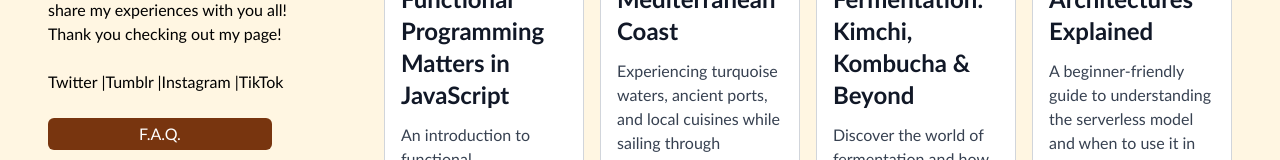
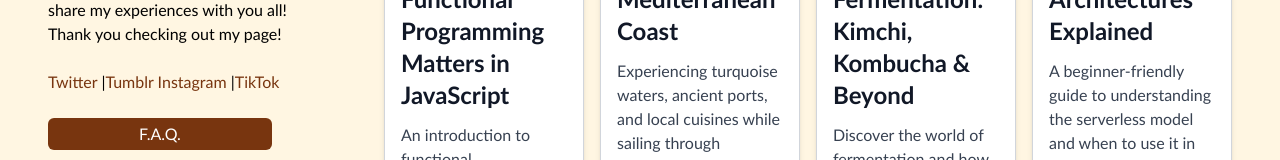
Before and after one commit to NMekks/elevvo-internship-task4-blog-homapage, a React (Create React App) app: page / in a window 1280 px wide. Shown: the part 426-586 px from the top of the page. Built offline with nearby package versions, Linux system fonts and the light colour scheme.

Commit message:
fixed some more styling, added transitioning to the blog post cards

```diff
--- a/src/Blog.js
+++ b/src/Blog.js
@@ -42,13 +42,23 @@ const Blog = () => {
           </p>
         </div>
         <div className="socials">
-        <a href="#">Twitter |</a>
-        <a href="#">Tumblr |</a>
-        <a href="#">Instagram |</a>
-        <a href="#">TikTok</a>
+          <a className=" text-amber-900 hover:text-amber-600" href="#">
+            Twitter
+          </a>{" "}
+          |
+          <a className=" text-amber-900 hover:text-amber-600" href="#">
+            Tumblr{" "}
+          </a>
+          <a className=" text-amber-900 hover:text-amber-600" href="#">
+            Instagram{" "}
+          </a>
+          |
+          <a className=" text-amber-900 hover:text-amber-600" href="#">
+            TikTok
+          </a>
         </div>
         <div className="FAQ ">
-        <button className="FAQ-btn rounded-md w-56 bg-amber-900 text-white py-1">
+          <button className="FAQ-btn rounded-md w-56 bg-amber-900 hover:bg-amber-600 text-white py-1">
             F.A.Q.
           </button>
         </div>
--- a/src/BlogPosts.js
+++ b/src/BlogPosts.js
@@ -1,10 +1,8 @@
 import React from "react";
 
-const BlogPosts = ({ image, title, description, date}) => {
+const BlogPosts = ({ image, title, description, date }) => {
   return (
-        <div className="bg-white rounded-sm overflow-hidden flex flex-col border border-gray-300">
-
-
+    <div className="flex flex-col bg-white shadow-md rounded-sm hover:transition hover:scale-105 border border-gray-300 overflow-hidden">
       <img
         src={image}
         alt={title}
@@ -16,15 +14,11 @@ const BlogPosts = ({ image, title, description, date}) => {
         }}
       />
       <div className="p-4 flex flex-col flex-grow">
-          <h2 className="text-2xl font-bold text-gray-900 mb-3">
-            {title}
-          </h2>
-          <p className="text-gray-700 text-base mb-5">
-            {description}
-          </p>
+        <h2 className="text-2xl font-bold text-gray-900 mb-3">{title}</h2>
+        <p className="text-gray-700 text-base mb-5">{description}</p>
         <div className="flex justify-between items-center text-gray-500 text-sm mt-auto">
           <span>{date}</span>
-            <button className="bg-amber-900 text-white px-4 py-2 rounded-md text-sm font-medium">
+          <button className="bg-amber-900 hover:bg-amber-600 text-white px-4 py-2 rounded-md text-sm font-medium">
             Read More
           </button>
         </div>
--- a/src/BlogSearch.js
+++ b/src/BlogSearch.js
@@ -1,4 +1,4 @@
-import React from 'react'
+import React from "react";
 
 const BlogSearch = ({ query, setQuery }) => {
   return (
@@ -16,7 +16,7 @@ const BlogSearch = ({ query, setQuery }) => {
         </form>
       </div>
     </div>
-  )
-}
+  );
+};
 
 export default BlogSearch;
--- a/src/index.css
+++ b/src/index.css
@@ -5,7 +5,7 @@
 body {
   margin: 0 auto;
   background: #fff6e2;
-  font-family:'Gill Sans', 'Gill Sans MT', Calibri, 'Trebuchet MS', sans-serif;
+  font-family: "Gill Sans", "Gill Sans MT", Calibri, "Trebuchet MS", sans-serif;
 }
 
 .navbar {
```
Lines whose indentation alone changed are shown as unchanged.
